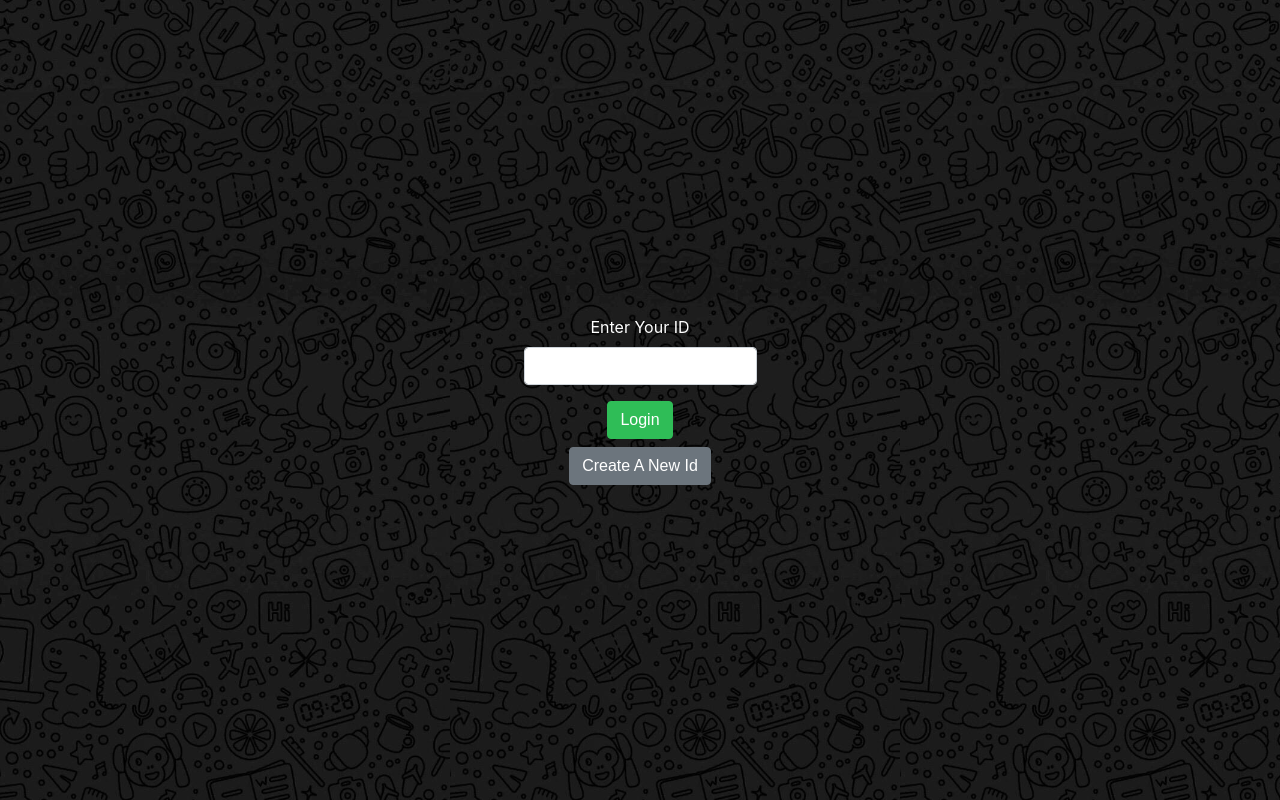
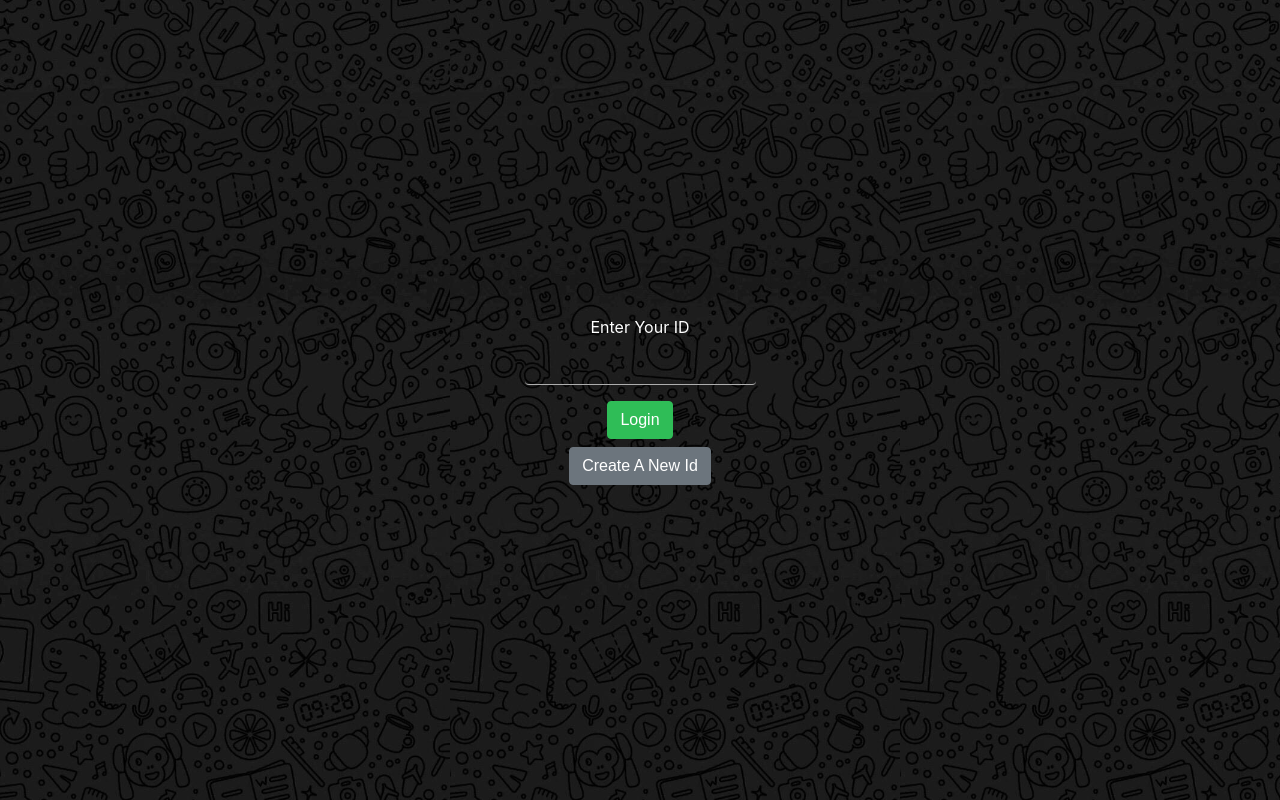
Before and after one commit to Vladimir612/chatter-client, a React app: page / in a window 1280 px wide. Built offline with nearby package versions, Linux system fonts and the light colour scheme.

Commit message:
Finished app

```diff
--- a/src/components/Modals/Modal.sass
+++ b/src/components/Modals/Modal.sass
@@ -73,3 +73,12 @@ body.modal-open .modal-container *
   padding: 5px
   &-input
     margin-right: 5px
+
+input[type=text]
+  border: none
+  background: transparent
+  outline: none
+  border-bottom: 1px solid #aeaeae
+  transition: border-bottom .3s
+  &:focus
+    border-bottom: 1px solid rgb(0, 191, 165)
--- a/src/components/OpenConversation/OpenConversation.sass
+++ b/src/components/OpenConversation/OpenConversation.sass
@@ -35,7 +35,6 @@
   align-items: center
   textarea
     font-size: 18px
-    font-family: Montserrat sans-serif
     padding: 10px
     border-style: none
     border-radius: 1.2rem
```
